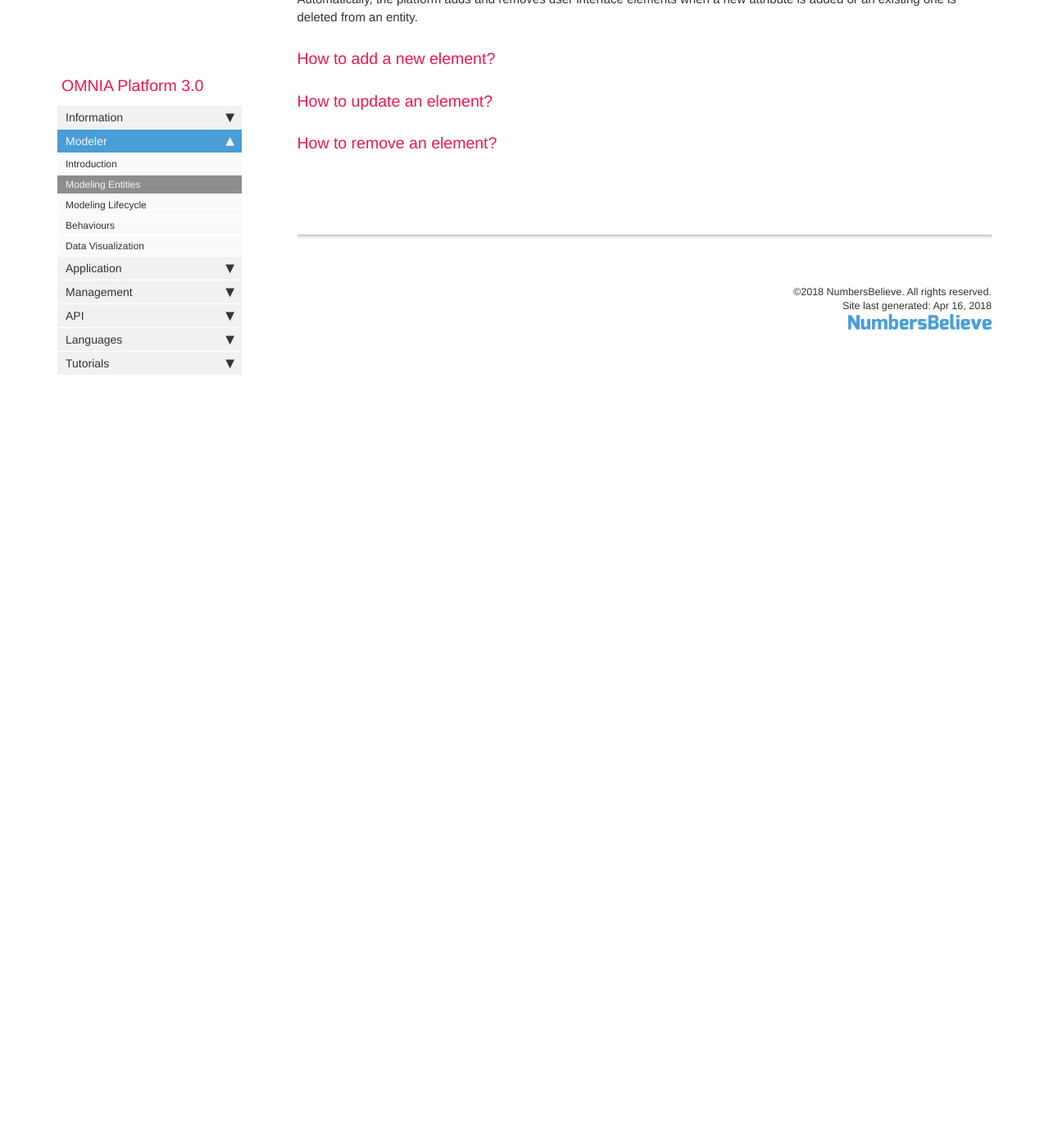
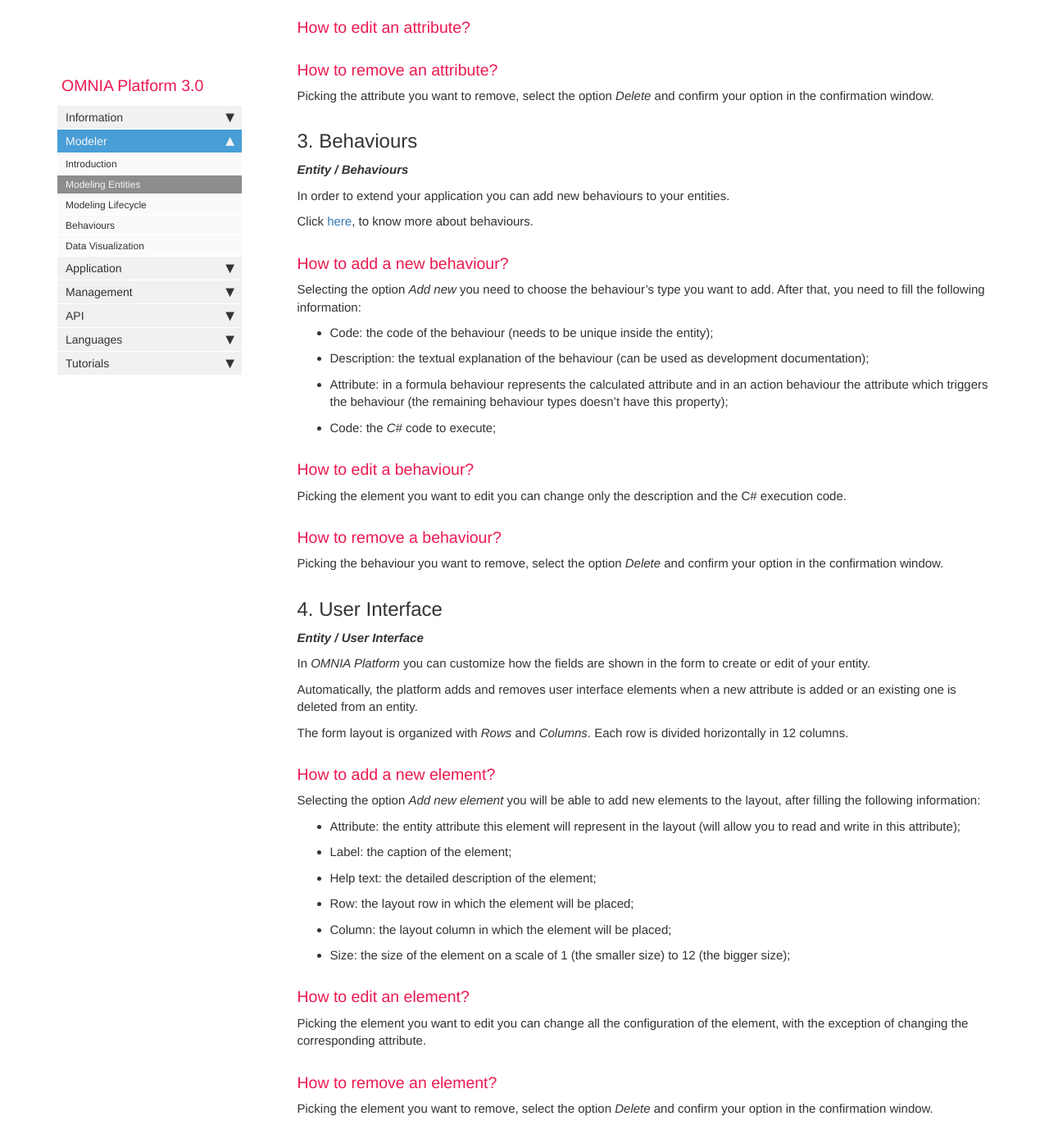
Before and after one commit to daniel8lopes/omnia3, a Jekyll site: the page built from docs/pages/omnia3/Modeler/omnia3_modeler_entities.md, in a window 1280 px wide and 1400 px high, scrolled down 918 px. Shown: the whole window at 82% size. Built offline with Jekyll 4.4.1, drawn with Linux system fonts in a browser that asks for light colours; nearby versions of some CDN libraries; comment, search, counter and statistics services are not loaded; before the commit the page ends 1380 px from its top, so only the background shows below that; some of the changed text lies outside the part shown.

Commit message:
Add behaviours text

```diff
--- a/docs/pages/omnia3/Modeler/omnia3_modeler_entities.md
+++ b/docs/pages/omnia3/Modeler/omnia3_modeler_entities.md
@@ -17,10 +17,36 @@ In each entity, it's possible to define the attributes, the behaviours and the u
 ## 2. Attributes
 __*Entity / Attributes*__
 
+The attributes allow you to define the structure of your entity. Each one will represent a property in the data you can read or write.
+
+### How to add a new attribute?
+
+
+### How to edit an attribute?
+
+### How to remove an attribute?
+Picking the attribute you want to remove, select the option _Delete_ and confirm your option in the confirmation window.
+
 ## 3. Behaviours
 __*Entity / Behaviours*__
 
+In order to extend your application you can add new behaviours to your entities.
+
 Click [here](omnia3_modeler_behaviours.html), to know more about behaviours.
+
+### How to add a new behaviour?
+Selecting the option _Add new_ you need to choose the behaviour's type you want to add. After that, you need to fill the following information:
+
+* Code: the code of the behaviour (needs to be unique inside the entity);
+* Description: the textual explanation of the behaviour (can be used as development documentation);
+* Attribute: in a formula behaviour represents the calculated attribute and in an action behaviour the attribute which triggers the behaviour (the remaining behaviour types doesn't have this property);
+* Code: the _C#_ code to execute;
+
+### How to edit a behaviour?
+Picking the element you want to edit you can change only the description and the C# execution code.
+
+### How to remove a behaviour?
+Picking the behaviour you want to remove, select the option _Delete_ and confirm your option in the confirmation window.
 
 ## 4. User Interface
 __*Entity / User Interface*__
@@ -29,8 +55,20 @@ In _OMNIA Platform_ you can customize how the fields are shown in the form to cr
 
 Automatically, the platform adds and removes user interface elements when a new attribute is added or an existing one is deleted from an entity.
 
+The form layout is organized with _Rows_ and _Columns_. Each row is divided horizontally in 12 columns.
+
 ### How to add a new element?
+Selecting the option _Add new element_ you will be able to add new elements to the layout, after filling the following information:
 
-### How to update an element?
+* Attribute: the entity attribute this element will represent in the layout (will allow you to read and write in this attribute);
+* Label: the caption of the element;
+* Help text: the detailed description of the element;
+* Row: the layout row in which the element will be placed;
+* Column: the layout column in which the element will be placed;
+* Size: the size of the element on a scale of 1 (the smaller size) to 12 (the bigger size);
+
+### How to edit an element?
+Picking the element you want to edit you can change all the configuration of the element, with  the exception of changing the corresponding attribute.
 
 ### How to remove an element?
+Picking the element you want to remove, select the option _Delete_ and confirm your option in the confirmation window.
```
